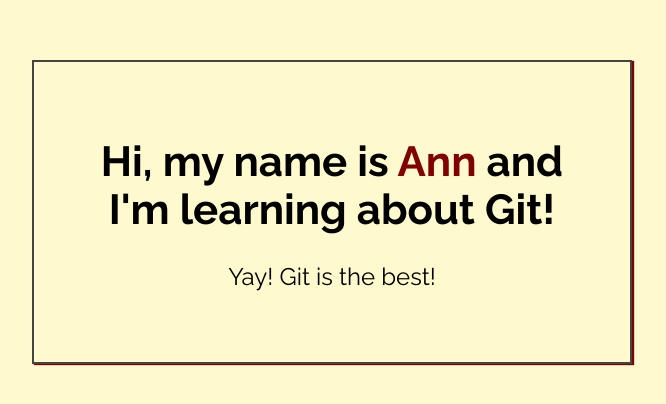
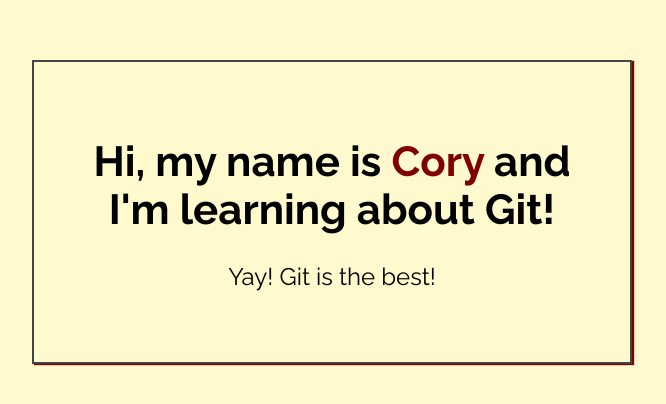
Before and after one commit to celanoc3/my-first-repo, a plain HTML site: page index.html in a window 1280 px wide. Shown: the part 188-592 px from the top of the page, without its empty margins (308-974 px from the left). Drawn offline with Linux system fonts and the light colour scheme.

Commit message:
added name to index.html

```diff
--- a/index.html
+++ b/index.html
@@ -14,7 +14,7 @@
 <body>
 
     <div class="greeting">
-        <h1>Hi, my name is <span class="highlight">Ann</span> and I'm learning about Git! </h1>
+        <h1>Hi, my name is <span class="highlight">Cory</span> and I'm learning about Git! </h1>
 
         <p>Yay! Git is the best!</p>
     </div>
```
